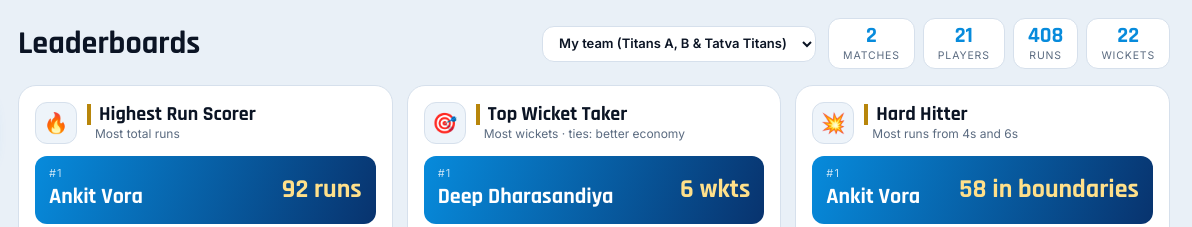
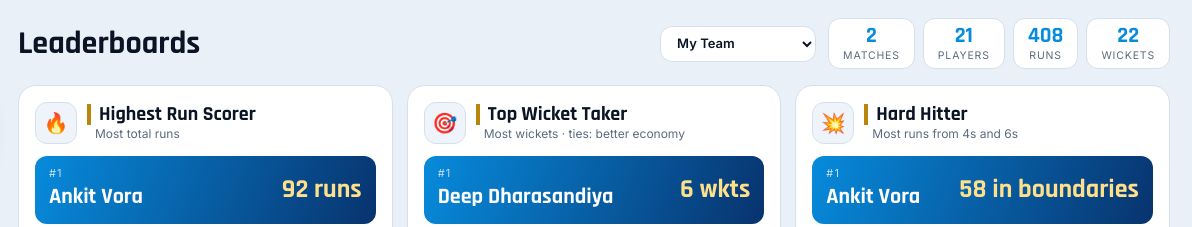
Before and after one commit to ankit935/Titans-Analytics, a plain HTML site: page index.html in a window 1280 px wide. Shown: the top 227 px of the page, 88-1280 px from the left. Drawn offline with Linux system fonts and the light colour scheme.

Commit message:
My team (list of name removed)

```diff
--- a/index.html
+++ b/index.html
@@ -92,7 +92,7 @@ CATS=[
 {k:"Most Economical Bowler",i:"💎",d:"Lowest economy · min 4 overs",f:p=>p.bl>=24,s:(a,b)=>a.eco-b.eco,v:p=>p.eco.toFixed(2)+" eco",n:p=>20-p.eco}];
 CATS.forEach(c=>c.top=L.filter(c.f).sort(c.s));L.forEach(p=>p.badges=CATS.filter(c=>c.top[0]&&c.top[0].name===p.name).map(c=>c.i+" "+c.k));
 if(!touched)sel=new Set([...L].sort((a,b)=>b.imp-a.imp).slice(0,15).map(p=>p.name))}
-function fillTF(){const ts=[...new Set(ALL.flatMap(m=>m.innings.map(i=>i.team)))],e=$("#tf");if(SEL!==""&&SEL!=="*"&&!ts.includes(SEL))SEL="";e.innerHTML=`<option value="">My team (Titans A, B &amp; Tatva Titans)</option>`+ts.map(t=>`<option>${t}</option>`).join("")+`<option value="*">Everyone</option>`;e.value=SEL}
+function fillTF(){const ts=[...new Set(ALL.flatMap(m=>m.innings.map(i=>i.team)))],e=$("#tf");if(SEL!==""&&SEL!=="*"&&!ts.includes(SEL))SEL="";e.innerHTML=`<option value="">My Team</option>`+ts.map(t=>`<option>${t}</option>`).join("")+`<option value="*">Everyone</option>`;e.value=SEL}
 function setTF(v){SEL=v;try{localStorage.setItem("tt_team",v)}catch(e){}touched=false;cur=null;rebuild()}
 function rebuild(){const seen=new Set();ALL=[];[...SEED,...repo,...remote,...local].forEach(m=>{if(!seen.has(m.id)){seen.add(m.id);ALL.push(m)}});compute();
 fillTF();$("#kp").innerHTML=`<div><b>${ALL.length}</b>Matches</div><div><b>${L.length}</b>Players</div><div><b>${L.reduce((a,p)=>a+p.r,0)}</b>Runs</div><div><b>${L.reduce((a,p)=>a+p.w,0)}</b>Wickets</div>`;go(tab)}
```
